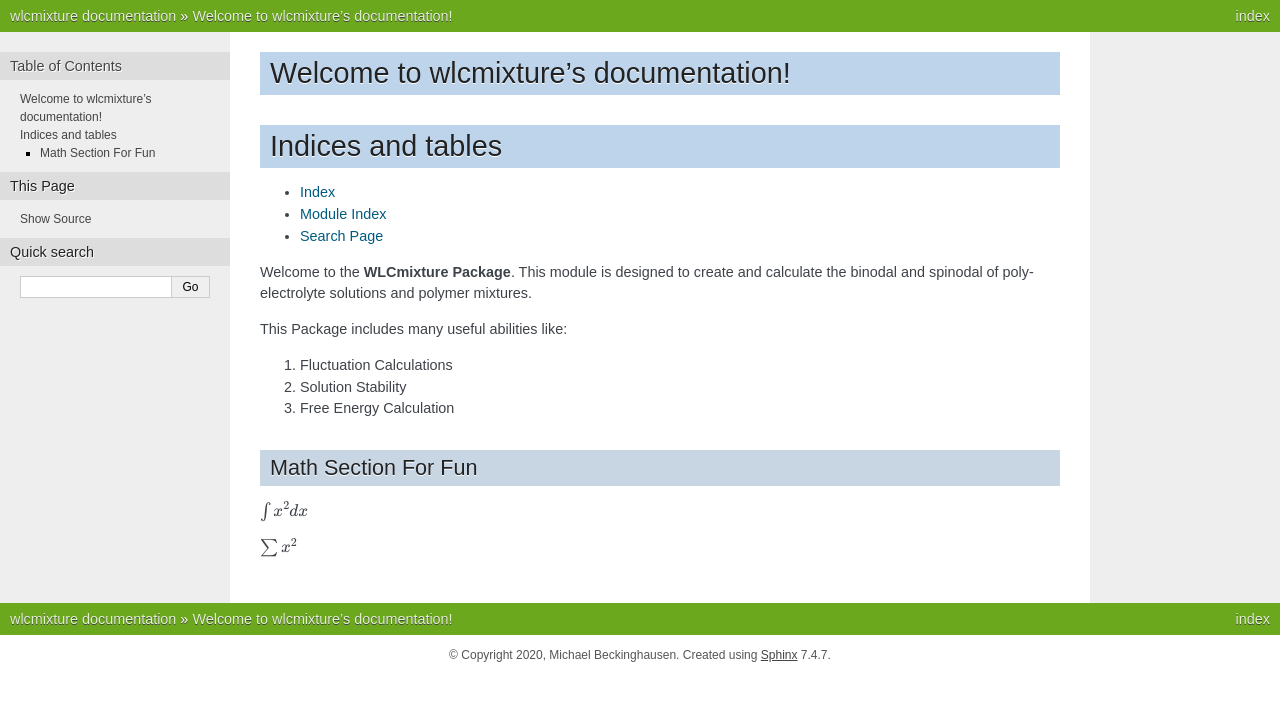
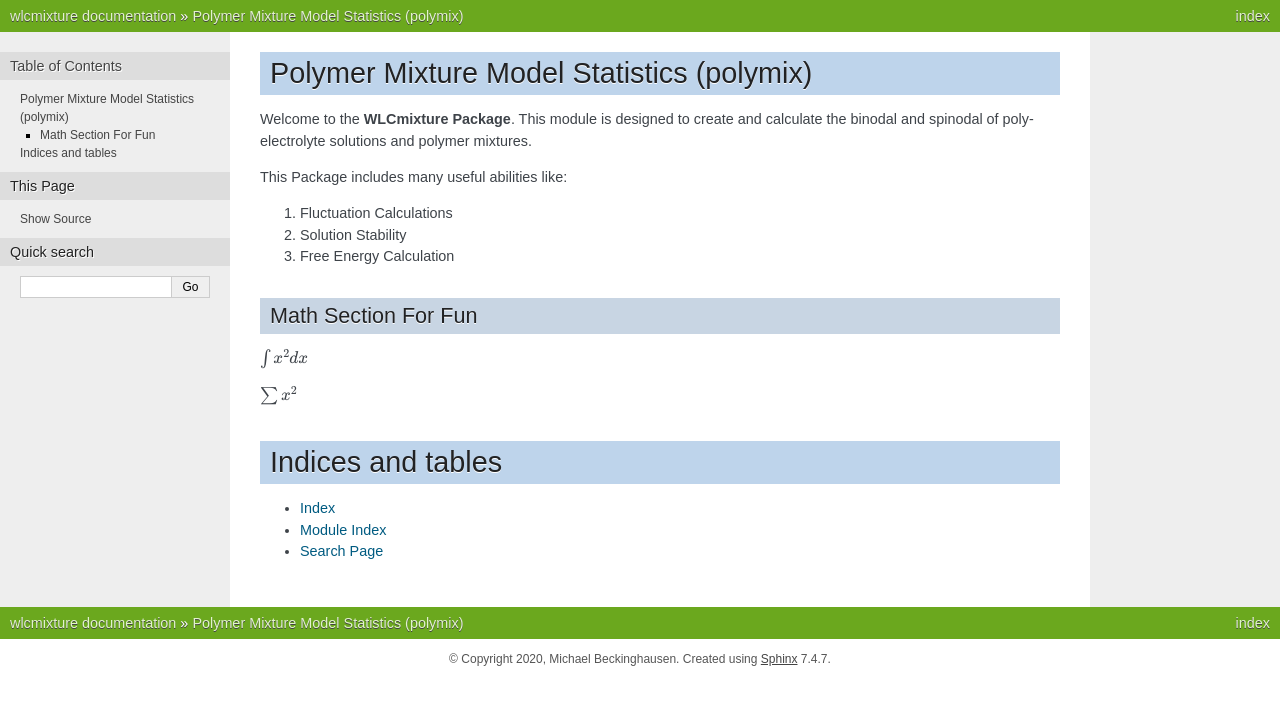
Before and after one commit to mbecking/wlcmixture, a Sphinx documentation site: the page built from doc/source/index.rst, in a window 1280 px wide. Shown: the top 705 px of the page. Built offline with Sphinx 7.4.7, drawn with Linux system fonts in a browser that asks for light colours.

```diff
--- a/doc/source/index.rst
+++ b/doc/source/index.rst
@@ -3,21 +3,13 @@
    You can adapt this file completely to your liking, but it should at least
    contain the root `toctree` directive.
 
-Welcome to wlcmixture's documentation!
+Polymer Mixture Model Statistics (polymix)
 ======================================
 
 .. toctree::
    :maxdepth: 2
    :caption: Contents:
 
-
-
-Indices and tables
-==================
-
-* :ref:`genindex`
-* :ref:`modindex`
-* :ref:`search`
 
 Welcome to the **WLCmixture Package**. This module is designed to create and calculate the binodal and spinodal of
 polyelectrolyte solutions and polymer mixtures.
```
Also changed, not shown: other parts of doc/source/index.rst (+9 -0 lines).
